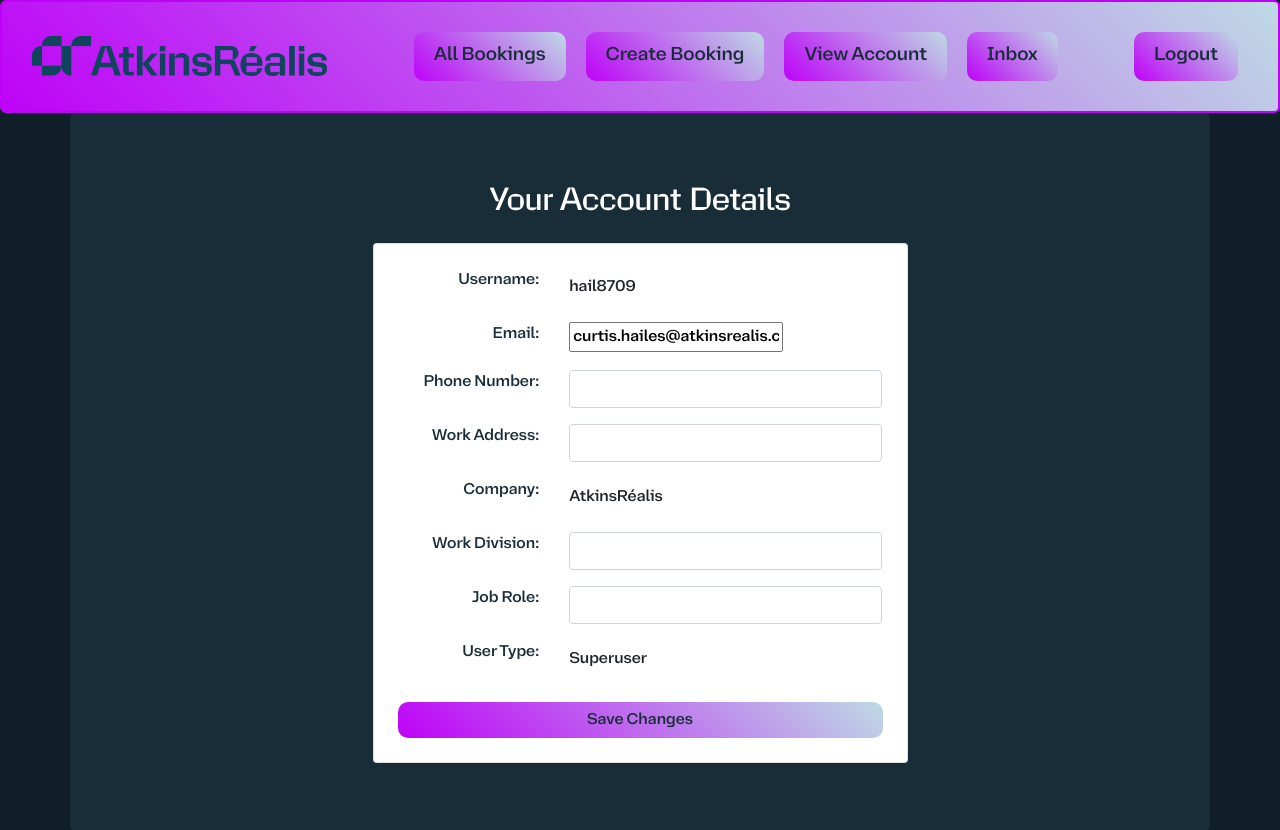
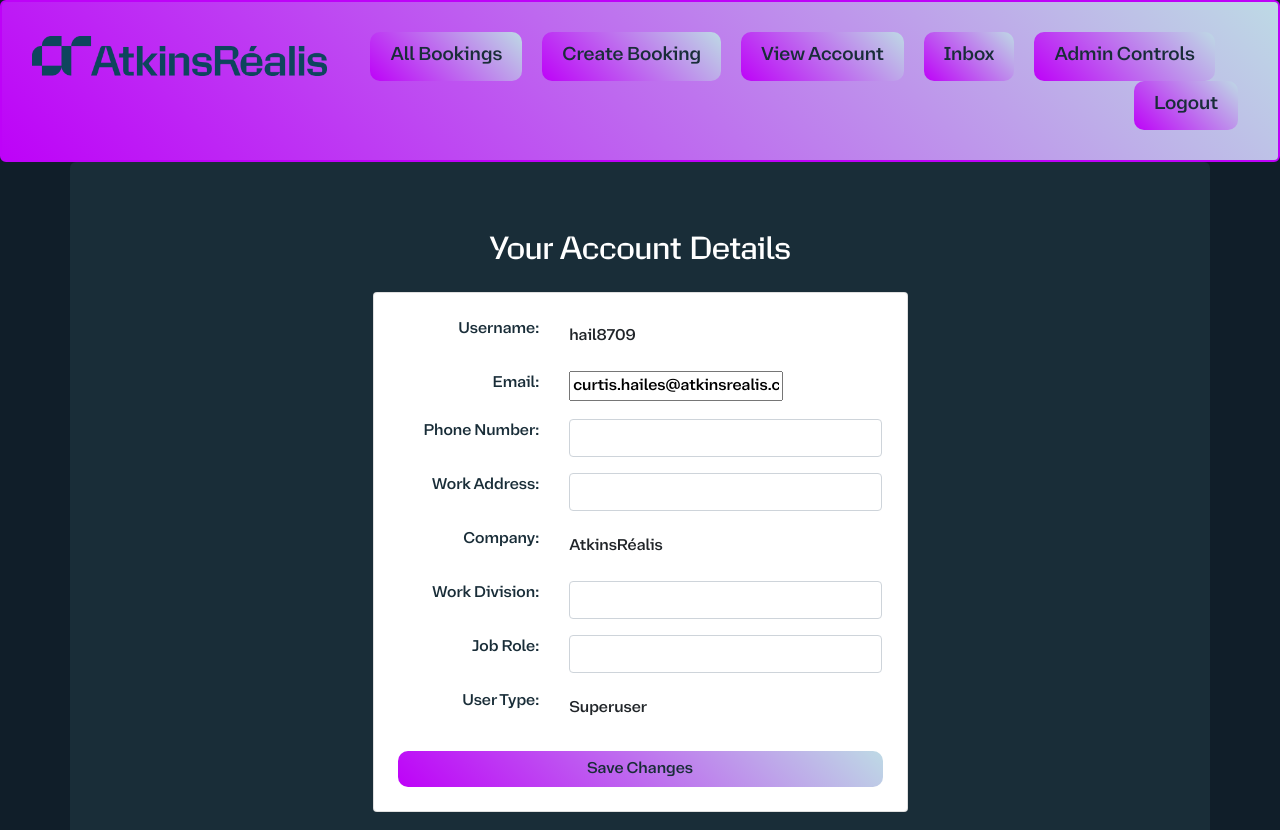
Before and after one commit to CurtisHai/equipment-booking-app, a Django app: page /accounts/ in a window 1280 px wide. Shown: the top 830 px of the page. Run offline with Django 5.2, Linux system fonts and the light colour scheme; a user stored in the database is signed in; data comes from the database, SQL or seed files in the repository; some libraries are stand-ins or nearby versions.

Commit message:
Add Admin Controls link for superusers

```diff
--- a/equipment_booking_app/bookings/templates/bookings/base.html
+++ b/equipment_booking_app/bookings/templates/bookings/base.html
@@ -132,6 +132,7 @@
                 {% endif %}
                 {% if user.is_superuser %}
                     <a href="{% url 'inbox' %}" class="nav-link">Inbox</a>
+                    <a href="http://127.0.0.1:8000/admin-b4a939d29b7cda4b/" class="nav-link">Admin Controls</a>
                 {% endif %}
             {% endif %}
         </nav>
```
